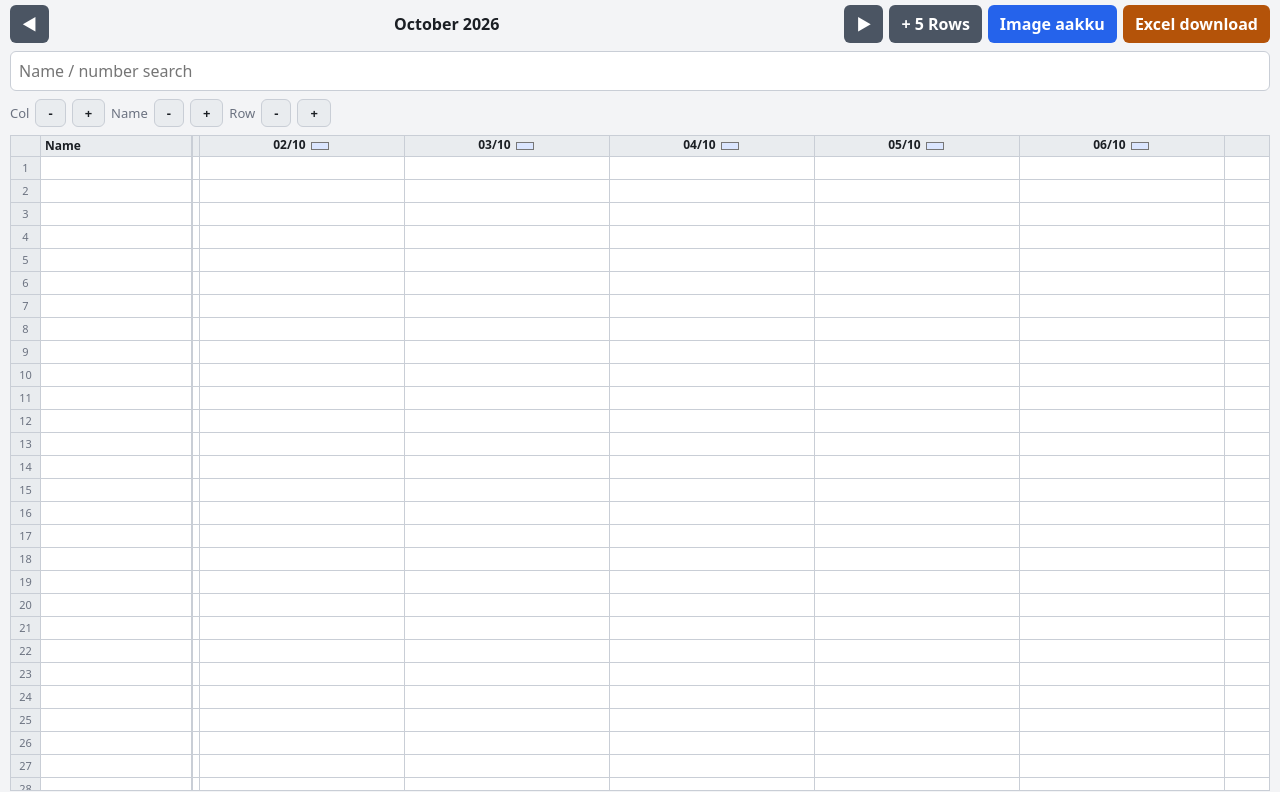
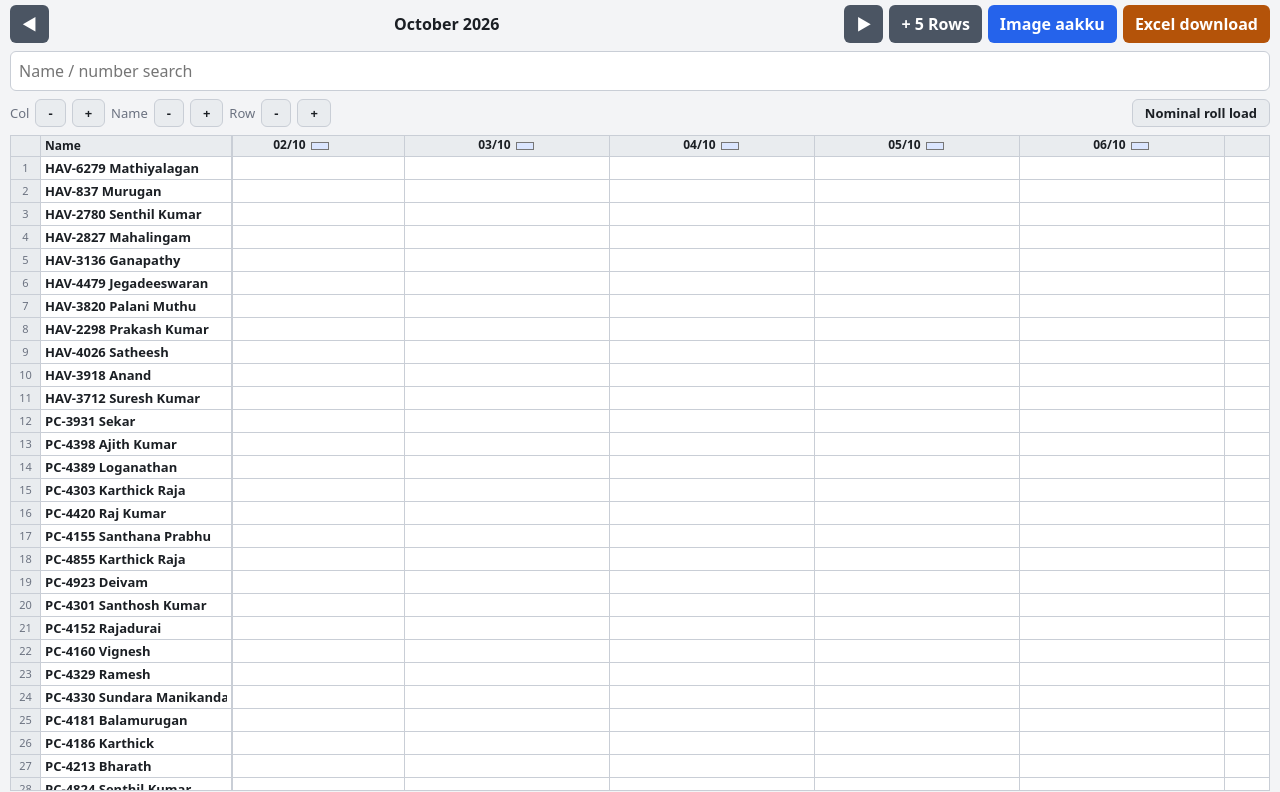
Before and after one commit to mahaantradefx-sudo/Duty, a website: page index.html in a window 1280 px wide. Shown: the part 42-834 px from the top of the page. Drawn offline with Linux system fonts and the light colour scheme.

Commit message:
Add files via upload

```diff
--- a/index.html
+++ b/index.html
@@ -51,7 +51,8 @@ img{width:100%;border:1px solid var(--bd);border-radius:8px;margin-top:10px;back
 <div class="bar"><input id="q" type="search" placeholder="Name / number search" oninput="filt()"></div>
 <div class="vw"><span>Col</span><button class="g2" onclick="sz('cw',-10)">-</button><button class="g2" onclick="sz('cw',10)">+</button>
 <span>Name</span><button class="g2" onclick="sz('nw',-15)">-</button><button class="g2" onclick="sz('nw',15)">+</button>
-<span>Row</span><button class="g2" onclick="sz('rh0',-4)">-</button><button class="g2" onclick="sz('rh0',4)">+</button></div>
+<span>Row</span><button class="g2" onclick="sz('rh0',-4)">-</button><button class="g2" onclick="sz('rh0',4)">+</button>
+<button class="g2" onclick="loadNom()" style="margin-left:auto">Nominal roll load</button></div>
 <div class="sheet"><div id="tbl"></div></div>
 <p class="hint">Ippo irukkura month-oda ella dates-um right side-la varum. Mela arrow-la month maathalam. Excel maathiri cell-la type pannunga. Enter = keezha, Tab = adutha cell. Row number-a thattina andha row height maarum. Format: 09:00-11:00 3rd sentry</p>
 
@@ -59,6 +60,7 @@ img{width:100%;border:1px solid var(--bd);border-radius:8px;margin-top:10px;back
   <b>Nominal roll</b>
   <div id="rep"></div>
 </div>
+<div class="card" id="dayCard"><b id="dayT">Daily abstract</b><div style="overflow-x:auto;margin-top:6px"><div id="day"></div></div></div>
 <div class="card" id="absCard"><b id="absT">Monthly abstract</b><div style="overflow-x:auto;margin-top:6px"><div id="abs"></div></div></div>
 <div class="card" id="lowCard"><b id="lowT">Kammi duty</b><div style="overflow-x:auto;margin-top:6px"><div id="low"></div></div></div>
 <div id="out"></div>
@@ -73,6 +75,8 @@ S.names=S.names||[];S.dates=S.dates||[];S.cells=S.cells||{};S.cols=S.cols||{};
 S.rh=S.rh||{};
 function nid(){return 'p'+Date.now().toString(36)+(uid++)}
 while(S.names.length<45)S.names.push({id:nid(),n:''});
+var NOM=["HAV-6279 Mathiyalagan", "HAV-837 Murugan", "HAV-2780 Senthil Kumar", "HAV-2827 Mahalingam", "HAV-3136 Ganapathy", "HAV-4479 Jegadeeswaran", "HAV-3820 Palani Muthu", "HAV-2298 Prakash Kumar", "HAV-4026 Satheesh", "HAV-3918 Anand", "HAV-3712 Suresh Kumar", "PC-3931 Sekar", "PC-4398 Ajith Kumar", "PC-4389 Loganathan", "PC-4303 Karthick Raja", "PC-4420 Raj Kumar", "PC-4155 Santhana Prabhu", "PC-4855 Karthick Raja", "PC-4923 Deivam", "PC-4301 Santhosh Kumar", "PC-4152 Rajadurai", "PC-4160 Vignesh", "PC-4329 Ramesh", "PC-4330 Sundara Manikandan", "PC-4181 Balamurugan", "PC-4186 Karthick", "PC-4213 Bharath", "PC-4824 Senthil Kumar", "PC-4678 Aravinth Kumar", "PC-4768 Muthuchamy", "PC-4532 Arun Kumar", "PC-4681 Shahul Hameed", "PC-4983 Manikandan", "PC-5042 Raj Kumar", "PC-4684 Jegadheesan", "PC-5097 Balamurugan", "PC-4553 Alex Pandi", "PC-4636 Rathna Giri", "PC-5103 Karthick", "PC-4536 Karan", "PC-4857 Seenivasan", "PC-4522 Vignesh Pandiyan", "PC-4227 Pradeep", "PC-4694 Abinesh", "PC-4575 Rajendra Prasad"];
+if(!S.names.some(function(x){return x.n.trim()}))NOM.forEach(function(n,i){S.names[i].n=n});
 var now=new Date(),P2=function(n){return String(n).padStart(2,'0')};
 var TD=now.getFullYear()+'-'+P2(now.getMonth()+1)+'-'+P2(now.getDate());
 S.month=TD.slice(0,7);
@@ -93,7 +97,7 @@ function findDups(){var out=[];S.names.forEach(function(p,i){var g={};S.dates.fo
 function dupSet(dl){var D={};dl.forEach(function(e){e.ds.forEach(function(d){D[e.p.id+'|'+d]=1})});return D}
 function groups(dl){dl.sort(function(a,b){return b.n-a.n});var by={},ord=[];dl.forEach(function(e){var k=e.p.id;if(!by[k]){by[k]={nm:e.nm,items:[]};ord.push(by[k])}by[k].items.push(e)});return ord}
 function mark(){
-  absRender();lowRender();
+  absRender();lowRender();dayRender();
   var dl=findDups(),D=dupSet(dl);
   document.querySelectorAll('td[data-k]').forEach(function(td){td.classList.toggle('dup',!!D[td.getAttribute('data-k')])});
   document.getElementById('repCard').style.display=dl.length?'block':'none';
@@ -114,18 +118,24 @@ function draw(){
   var th=document.getElementById('today');if(th)document.querySelector('.sheet').scrollLeft=Math.max(0,th.offsetLeft-200);
 }
 function buildDl(){document.getElementById('dl').innerHTML=['1st sentry','2nd sentry','3rd sentry','4th sentry','Waiting','Roll call'].map(function(z){return '<option value="'+z+'">'}).join('')}
-function applyVars(){var r=document.documentElement.style;r.setProperty('--cw',(S.cw||84)+'px');r.setProperty('--nw',(S.nw||150)+'px')}
-var DEFS={cw:84,nw:150,rh0:22},LIM={cw:[60,200],nw:[90,260],rh0:[18,60]};
+function loadNom(){if(!confirm('45 names replace aagum (row order-padi). Duty data maaraadhu. Continue?'))return;NOM.forEach(function(n,i){S.names[i].n=n});save();draw()}
+function applyVars(){var r=document.documentElement.style;r.setProperty('--cw',(S.cw||84)+'px');r.setProperty('--nw',(S.nw||190)+'px')}
+var DEFS={cw:84,nw:190,rh0:22},LIM={cw:[60,200],nw:[90,260],rh0:[18,60]};
 function sz(k,d){S[k]=Math.min(LIM[k][1],Math.max(LIM[k][0],(S[k]||DEFS[k])+d));save();applyVars();if(k==='rh0')draw()}
 function filt(){var q=document.getElementById('q').value.toLowerCase().trim();document.querySelectorAll('tr[data-i]').forEach(function(tr){var n=(S.names[+tr.dataset.i].n||'').toLowerCase();tr.style.display=(!q||n.indexOf(q)>-1)?'':'none'})}
 var MNS=['January','February','March','April','May','June','July','August','September','October','November','December'],L=['','1st','2nd','3rd','4th'];
-function absData(){var rows=[],t={c:0,w:0,r:0};S.names.forEach(function(p,i){var n={1:0,2:0,3:0,4:0,w:0,r:0};S.dates.forEach(function(d){var v=norm(S.cells[p.id+'|'+d]||'');if(!v)return;if(v.indexOf('roll')>-1)n.r++;else if(v.indexOf('wait')>-1)n.w++;else if(v.indexOf('1st')>-1)n[1]++;else if(v.indexOf('2nd')>-1)n[2]++;else if(v.indexOf('3rd')>-1)n[3]++;else if(v.indexOf('4th')>-1)n[4]++});var c=n[1]+n[2]+n[3]+n[4];if(!c&&!n.w&&!n.r)return;var br=[1,2,3,4].filter(function(k){return n[k]}).map(function(k){return L[k]+' x'+n[k]}).join(', ');t.c+=c;t.w+=n.w;t.r+=n.r;rows.push([p.n.trim()||('Row '+(i+1)),br,c,n.w,n.r])});return{rows:rows,t:t}}
+function absData(){var rows=[],t={c:0,w:0,r:0};S.names.forEach(function(p,i){var n={1:0,2:0,3:0,4:0,w:0,r:0};S.dates.forEach(function(d){var v=norm(S.cells[p.id+'|'+d]||'');if(!v)return;if(v.indexOf('roll')>-1)n.r++;else if(v.indexOf('wait')>-1)n.w++;else if(v.indexOf('1st')>-1)n[1]++;else if(v.indexOf('2nd')>-1)n[2]++;else if(v.indexOf('3rd')>-1)n[3]++;else if(v.indexOf('4th')>-1)n[4]++});var c=n[1]+n[2]+n[3]+n[4];if(!c&&!n.w&&!n.r&&!p.n.trim())return;var br=[1,2,3,4].filter(function(k){return n[k]}).map(function(k){return L[k]+' x'+n[k]}).join(', ');t.c+=c;t.w+=n.w;t.r+=n.r;rows.push([p.n.trim()||('Row '+(i+1)),br,c,n.w,n.r])});rows.sort(function(a,b){return b[2]-a[2]||(b[3]+b[4])-(a[3]+a[4])});return{rows:rows,t:t}}
 function absRender(){var a=absData(),ym=S.month.split('-');
   document.getElementById('absT').textContent='Monthly abstract - '+MNS[+ym[1]-1]+' '+ym[0];
   var h='<table class="rt"><tr><th>Name</th><th>Sentry</th><th>Count</th><th>Waiting</th><th>Roll call</th></tr>';
   a.rows.forEach(function(r){h+='<tr><td><b>'+esc(r[0])+'</b></td><td>'+esc(r[1]||'-')+'</td><td>'+P2(r[2])+'</td><td>'+P2(r[3])+'</td><td>'+P2(r[4])+'</td></tr>'});
   h+=a.rows.length?'<tr class="tot"><td><b>Total</b></td><td></td><td><b>'+P2(a.t.c)+'</b></td><td><b>'+P2(a.t.w)+'</b></td><td><b>'+P2(a.t.r)+'</b></td></tr>':'<tr><td colspan="5" style="color:var(--mu)">Duty type panna inga varum</td></tr>';
   document.getElementById('abs').innerHTML=h+'</table>'}
+function dayData(){var out=[];S.dates.forEach(function(d){var any=false,no=[];S.names.forEach(function(p){var v=norm(S.cells[p.id+'|'+d]||''),has=v&&v!=='off';if(has)any=true;else if(p.n.trim())no.push(p.n.trim())});if(any)out.push([d,no])});return out}
+function dayRender(){var a=dayData(),ym=S.month.split('-');
+  document.getElementById('dayT').textContent='Daily abstract - duty illaadhavanga - '+MNS[+ym[1]-1]+' '+ym[0];
+  var h=a.length?'<table class="rt"><tr><th>Date</th><th>Count</th><th>Duty illa</th></tr>'+a.map(function(x){return '<tr'+(x[0]===TD?' style="background:var(--hd)"':'')+'><td style="white-space:nowrap"><b>'+fd(x[0])+'</b></td><td>'+P2(x[1].length)+'</td><td>'+(x[1].length?esc(x[1].join(', ')):'-')+'</td></tr>'}).join('')+'</table>':'<div style="color:var(--mu)">Duty type panna inga varum</div>';
+  document.getElementById('day').innerHTML=h}
 function lowData(){var all=[],tot=0;S.names.forEach(function(p){if(!p.n.trim())return;var c=0,w=0,r=0;S.dates.forEach(function(d){var v=norm(S.cells[p.id+'|'+d]||'');if(!v)return;if(v.indexOf('roll')>-1)r++;else if(v.indexOf('wait')>-1)w++;else if(/1st|2nd|3rd|4th/.test(v))c++});tot+=c;all.push([p.n.trim(),c,w,r])});var avg=all.length?tot/all.length:0;var low=all.filter(function(a){return a[1]<avg}).sort(function(a,b){return a[1]-b[1]});return{low:low,avg:avg,tot:tot}}
 function lowRender(){var a=lowData(),ym=S.month.split('-');
   document.getElementById('lowT').textContent='Kammi duty - '+MNS[+ym[1]-1]+' '+ym[0];
@@ -164,6 +174,7 @@ async function exportXlsx(){
   var ab=absData(),ar=[['Name','Sentry','Count','Waiting','Roll call']].concat(ab.rows);ar.push(['Total','',ab.t.c,ab.t.w,ab.t.r]);
   var w3=XLSX.utils.aoa_to_sheet(ar);w3['!cols']=[{wch:20},{wch:28},{wch:8},{wch:9},{wch:10}];XLSX.utils.book_append_sheet(wb,w3,'Monthly abstract');
   var lw=lowData(),lr=[['Name','Sentry','Waiting','Roll call']].concat(lw.low);var w4=XLSX.utils.aoa_to_sheet(lr);w4['!cols']=[{wch:22},{wch:8},{wch:9},{wch:10}];XLSX.utils.book_append_sheet(wb,w4,'Low duty');
+  var dd=dayData(),dr=[['Date','Count','Duty illaadhavanga']].concat(dd.map(function(x){return[fd(x[0]),x[1].length,x[1].join(', ')]}));var w5=XLSX.utils.aoa_to_sheet(dr);w5['!cols']=[{wch:8},{wch:8},{wch:90}];XLSX.utils.book_append_sheet(wb,w5,'Daily no duty');
   var MN=['January','February','March','April','May','June','July','August','September','October','November','December'],ym=S.month.split('-');
   var buf=XLSX.write(wb,{bookType:'xlsx',type:'array'});
   var fname='Duty-Chart-'+MN[+ym[1]-1]+'-'+ym[0]+'.xlsx';
```
